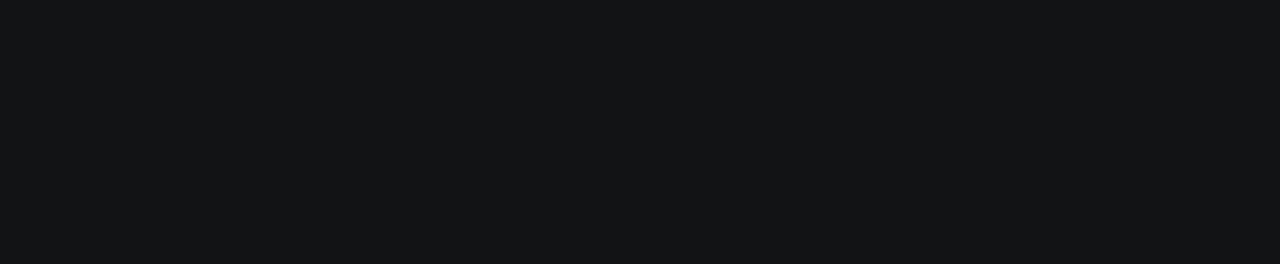
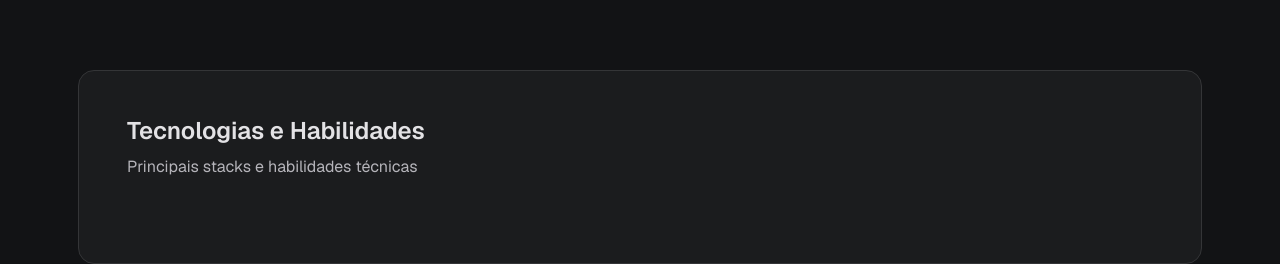
Before and after one commit to gabrieltech88/portfolio, a React (Vite) app: page / in a window 1280 px wide. Shown: the part 644-908 px from the top of the page. Before the commit the page ends 800 px from the top, so only its background shows below. Built offline with nearby package versions, Linux system fonts and the light colour scheme.

Commit message:
feat: criação da section Skills, porém não foi 100% implementada

```diff
--- /dev/null
+++ b/src/components/HeaderSection/HeaderSection.module.css
@@ -0,0 +1,20 @@
+#headerSection {
+    display: flex;
+    flex-direction: column;
+    width: 100%;
+    gap: var(--spacing-16);
+}
+
+#headerSection h1 {
+    color: #E3E2E5;
+    font-size: var(--font-size-24);
+    font-family: var(--font-family-geist);
+    font-weight: 600;
+
+}
+
+#headerSection h2 {
+    font-size: var(--font-size-16);
+    font-family: var(--font-family-geist);
+    color: var(--color-text-secondary);
+}
--- /dev/null
+++ b/src/components/HeaderSection/HeaderSection.tsx
@@ -0,0 +1,17 @@
+import styles from "./HeaderSection.module.css";
+
+interface HeaderSectionProps {
+    title: string,
+    subtitle: string,
+}
+
+function HeaderSection({ title, subtitle }: HeaderSectionProps) {
+    return(
+        <div id={styles.headerSection}>
+            <h1>{title}</h1>
+            <h2>{subtitle}</h2>
+        </div>
+    )
+}
+
+export default HeaderSection;
--- a/src/pages/MainPage.tsx
+++ b/src/pages/MainPage.tsx
@@ -1,10 +1,12 @@
 import styles from "./MainPage.module.css";
 import Hero from "@/sections/Hero/Hero.tsx";
+import Skills from "@/sections/Skills/Skills.tsx";
 
 function MainPage() {
     return(
         <main id={styles.main}>
             <Hero />
+            <Skills />
         </main>
     )
 }
--- /dev/null
+++ b/src/sections/Skills/Skills.module.css
@@ -0,0 +1,5 @@
+.skills {
+    display: flex;
+    flex-direction: column;
+    gap: 2.5rem;
+}
--- a/src/sections/Skills/Skills.tsx
+++ b/src/sections/Skills/Skills.tsx
@@ -1,7 +1,94 @@
+import SectionBackground from "@/components/SectionBackground/SectionBackground.tsx";
+import styles from "./Skills.module.css";
+import HeaderSection from "@/components/HeaderSection/HeaderSection.tsx";
+import { FaLaptopCode } from "react-icons/fa";
+import { LuAppWindow } from "react-icons/lu";
+import { TbDatabase } from "react-icons/tb";
+import { IoMdCloudOutline } from "react-icons/io";
+
+
+
+
 function Skills() {
+    const skillsForCards = [
+        {
+            icon: <FaLaptopCode size={20} />,
+            title: "Backend",
+            content: "Desenvolvimento de APIs, regras de\n" +
+                "negócio, autenticação, integrações e\n" +
+                "aplicações escaláveis.",
+            skills: [
+                "C#",
+                ".NET",
+                "ASP.NET CORE",
+                "Node.js",
+                "Express.js",
+            ]
+        },
+        {
+            icon: <LuAppWindow size={20} />,
+            title: "Frontend",
+            content: "Construção de interfaces modernas, responsivas e integração com APIs.",
+            skills: [
+                "React",
+                "TypeScript",
+                "JavaScript",
+                "HTML",
+                "CSS",
+                "TailwindCSS",
+            ]
+        },
+        {
+            icon: <TbDatabase size={20} />,
+            title: "Banco de Dados",
+            content: "Modelagem, persistência e consultas em bancos de dados relacionais e não relacionais, utilizando ORMs e acesso direto aos dados.",
+            skills: [
+                "SQL",
+                "MySQL",
+                "Entity Framework",
+                "Sequelize",
+            ]
+        },
+        {
+            icon: <IoMdCloudOutline size={20} />,
+            title: "Infra & Redes",
+            content: "Containerização, publicação de\n" +
+                "aplicações e fundamentos de\n" +
+                "infraestrutura e comunicação.",
+            skills: [
+                "Docker",
+                "Linux",
+                "Nginx",
+                "Http",
+                "Roteamento",
+            ]
+        },
+        {
+            icon: <IoMdCloudOutline size={20} />,
+            title: "Infra & Redes",
+            content: "Containerização, publicação de\n" +
+                "aplicações e fundamentos de\n" +
+                "infraestrutura e comunicação.",
+            skills: [
+                "Docker",
+                "Linux",
+                "Nginx",
+                "Http",
+                "Roteamento",
+            ]
+        },
+
+
+    ]
+
+
     return (
-        <>
-        </>
+        <SectionBackground id="skills" className={styles.skills}>
+            <HeaderSection title="Tecnologias e Habilidades" subtitle="Principais stacks e habilidades técnicas" />
+            <div>
+
+            </div>
+        </SectionBackground>
     )
 }
 
```
Also changed, not shown: src/components/CardSkill/CardSkill.module.css (added, +23 -0 lines), src/components/CardSkill/CardSkill.tsx (added, +27 -0 lines).
